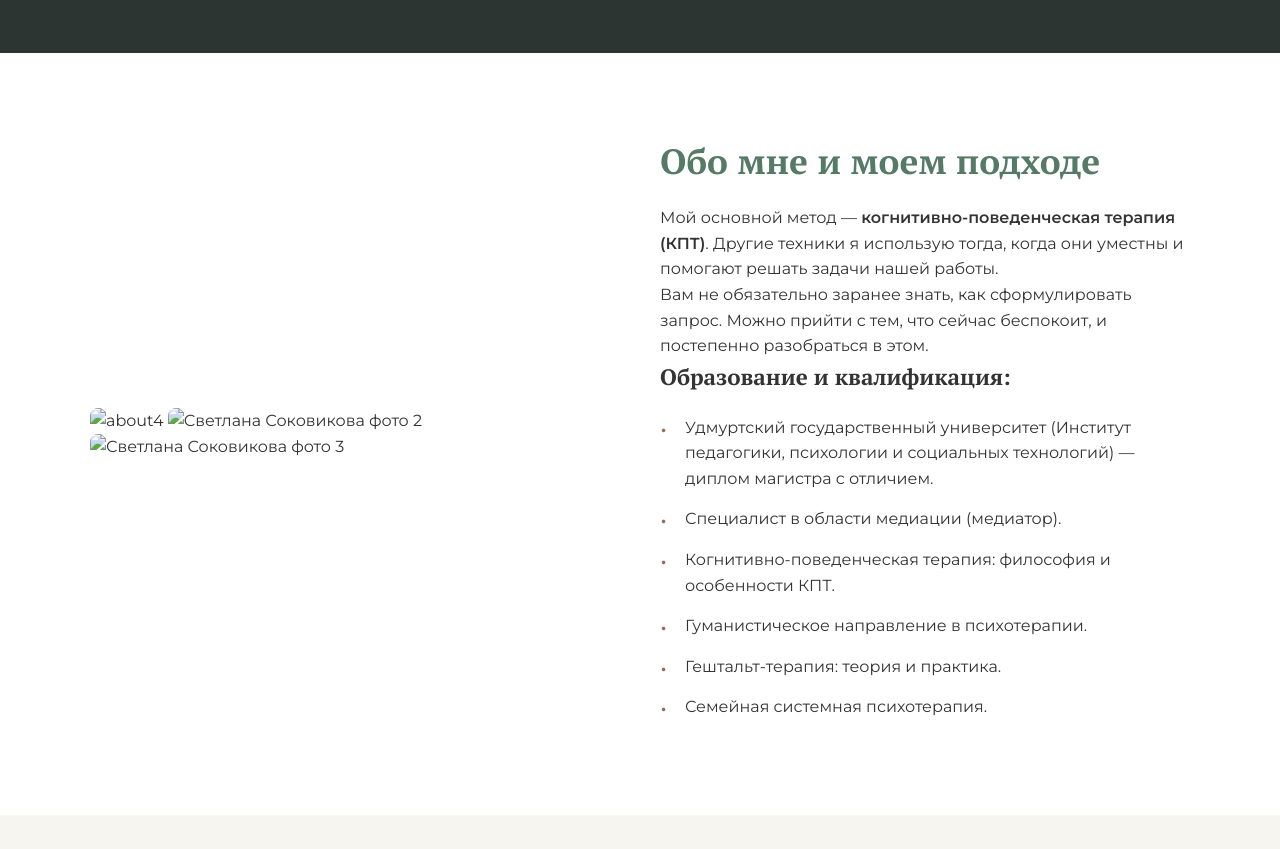
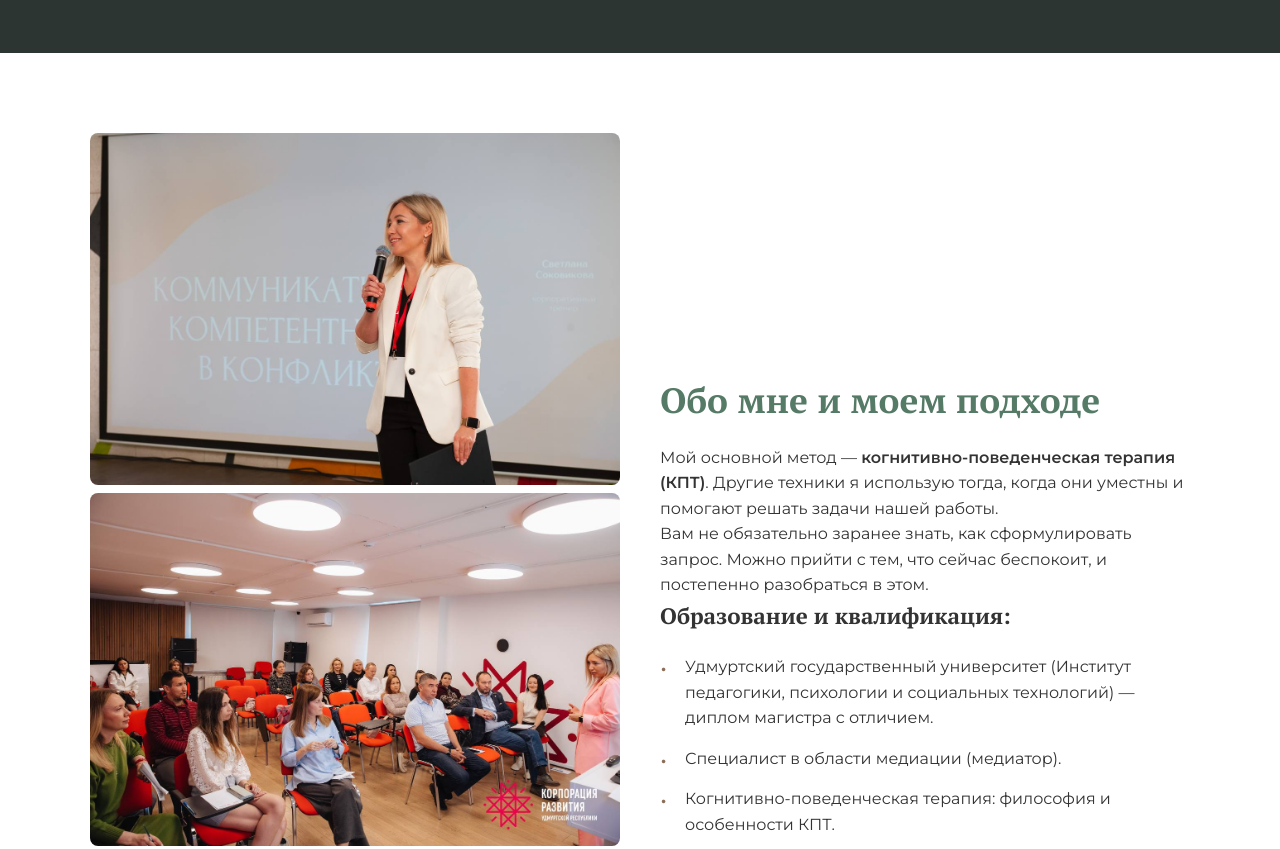
Before and after one commit to makarchik010/vibebot, a website: page index.html in a window 1280 px wide. Shown: the part 3420-4269 px from the top of the page. Drawn offline with Linux system fonts and the light colour scheme.

Commit message:
Update index.html

```diff
--- a/index.html
+++ b/index.html
@@ -159,9 +159,9 @@
             <div class="grid-2 align-center">
              <!-- Замени на: -->
 <div class="about-gallery">
-    <img src="about1.jpg" alt="about4" class="gallery-item">
-    <img src="about2.jpg" alt="Светлана Соковикова фото 2" class="gallery-item">
-    <img src="about3.jpg" alt="Светлана Соковикова фото 3" class="gallery-item">
+    <img src="about (7).jpg" alt="about4" class="gallery-item">
+    <img src="about (6).jpg" alt="Светлана Соковикова фото 2" class="gallery-item">
+    <img src="about (8).jpg" alt="Светлана Соковикова фото 3" class="gallery-item">
 </div>
                 <div class="about-text">
                     <h2>Обо мне и моем подходе</h2>
```
